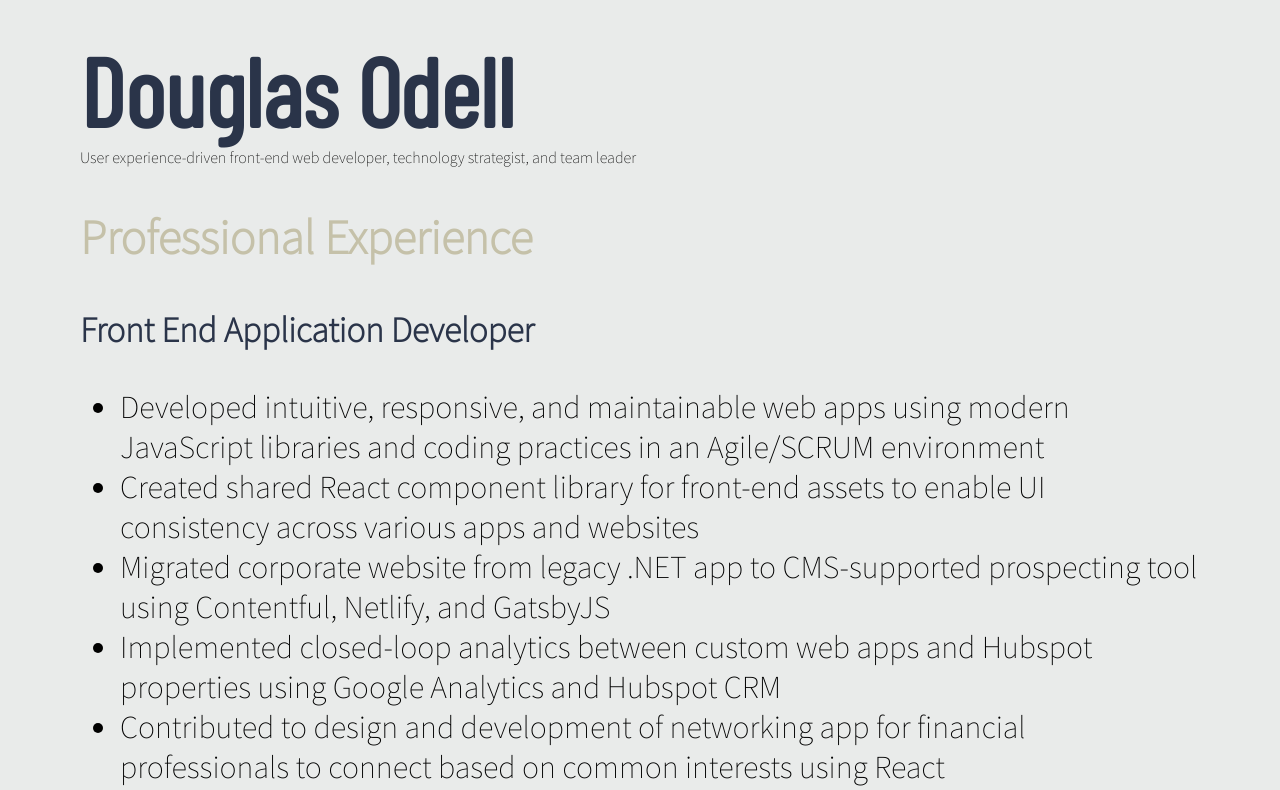
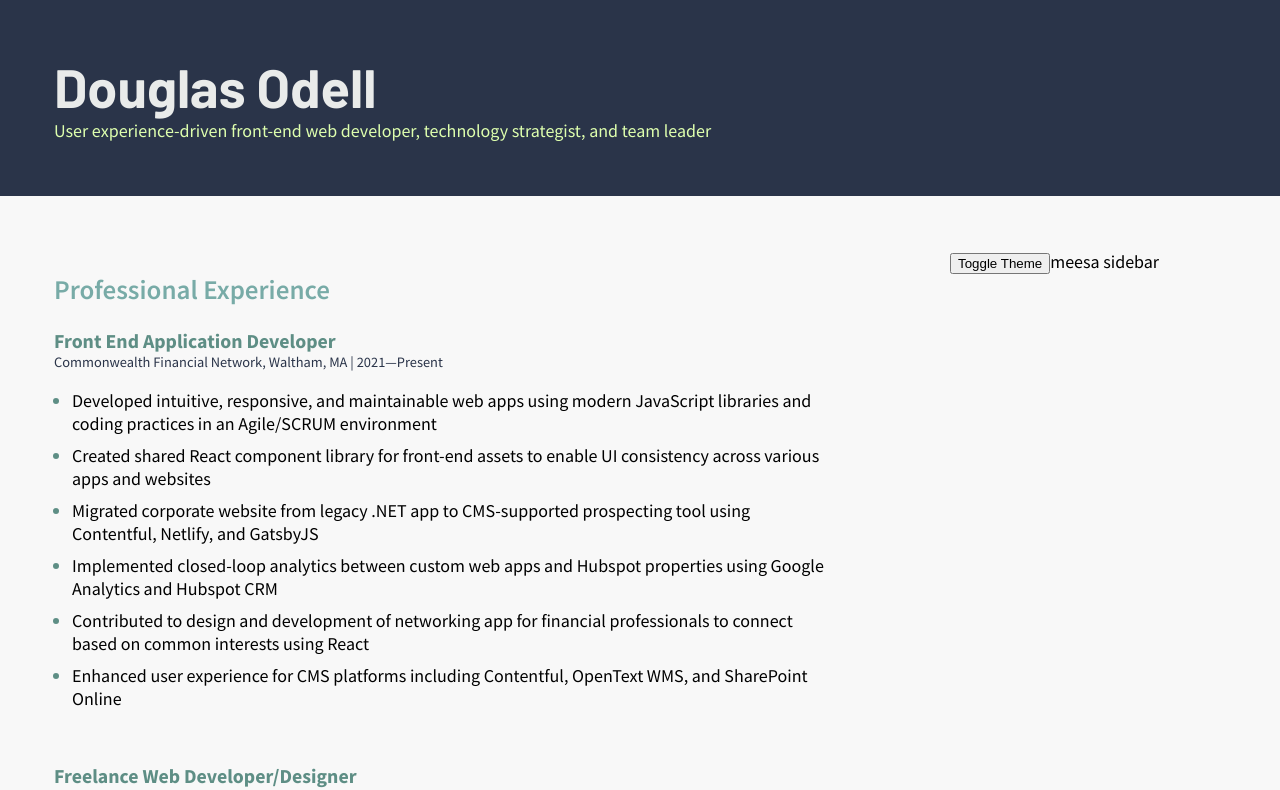
Before and after one commit to douglasio/portfolio-site, a React (Create React App) app: page / in a window 1280 px wide. Shown: the top 790 px of the page. Built offline with nearby package versions, Linux system fonts and the light colour scheme.

Commit message:
Create Job component and add more styling

```diff
--- a/public/index.html
+++ b/public/index.html
@@ -3,27 +3,27 @@
   <head>
     <meta charset="utf-8" />
     <link rel="icon" href="%PUBLIC_URL%/favicon.ico" />
-		<link rel="preconnect" href="https://fonts.googleapis.com" />
-		<link rel="preconnect" href="https://fonts.googleapis.com" />
-		<link rel="preconnect" href="https://fonts.gstatic.com" crossorigin />
-		<link
-			href="https://fonts.googleapis.com/css2?family=Barlow+Condensed&display=swap"
-			rel="stylesheet"
+    <meta
+      name="viewport"
+      content="width=device-width, initial-scale=1"
     />
-    <link rel="preconnect" href="https://fonts.gstatic.com" crossorigin>
-<link href="https://fonts.googleapis.com/css2?family=Barlow+Condensed&family=Source+Sans+Pro:wght@200&display=swap" rel="stylesheet">
-		<meta name="viewport" content="width=device-width, initial-scale=1" />
     <meta name="theme-color" content="#000000" />
     <meta
       name="description"
       content="Web site created using create-react-app"
     />
-		<link rel="apple-touch-icon" href="%PUBLIC_URL%/logo192.png" />
+    <link
+      rel="apple-touch-icon"
+      href="%PUBLIC_URL%/logo192.png"
+    />
     <!--
       manifest.json provides metadata used when your web app is installed on a
       user's mobile device or desktop. See https://developers.google.com/web/fundamentals/web-app-manifest/
     -->
-		<link rel="manifest" href="%PUBLIC_URL%/manifest.json" />
+    <link
+      rel="manifest"
+      href="%PUBLIC_URL%/manifest.json"
+    />
     <!--
       Notice the use of %PUBLIC_URL% in the tags above.
       It will be replaced with the URL of the `public` folder during the build.
@@ -36,7 +36,10 @@
     <title>React App</title>
   </head>
   <body>
-		<noscript>You need to enable JavaScript to run this app.</noscript>
+    <noscript
+      >You need to enable JavaScript to run this
+      app.</noscript
+    >
     <div id="root"></div>
     <!--
       This HTML file is a template.
--- a/src/App.js
+++ b/src/App.js
@@ -3,6 +3,7 @@ import { CookiesProvider, useCookies } from 'react-cookie';
 import { Helmet, HelmetProvider } from 'react-helmet-async';
 import { ThemeProvider } from 'styled-components';
 import * as Styled from './App.styles.js';
+import Job from './components/Job';
 import resume from './data/resume.json';
 import useSelectedTheme from './hooks/useSelectedTheme';
 
@@ -33,33 +34,26 @@ function App() {
                 <section>
                   <h2>{experience.professional.title}</h2>
                   {experience.professional.entries.map(
-                    ({ id, title, accomplishments }) => {
+                    ( entry ) => {
                       return (
-                        <div key={id}>
-                          <h3>{title}</h3>
-                          <ul>
-                            {accomplishments.map(
-                              (accomplishment, i) => {
-                                return (
-                                  <li key={`${id}${i}`}>
-                                    {accomplishment}
-                                  </li>
-                                );
-                              }
-                            )}
-                          </ul>
-                        </div>
+                        <Job details={entry} key={entry.id} />
                       );
                     }
                   )}
                 </section>
+              </Styled.Main>
+              <Styled.Sidebar>
                 <button
                   type="button"
                   onClick={toggleSelectedTheme}
                 >
                   Toggle Theme
                 </button>
-              </Styled.Main>
+                meesa sidebar
+              </Styled.Sidebar>
+              <Styled.Footer>
+                Footer
+              </Styled.Footer>
             </Styled.App>
           </ThemeProvider>
         )}
--- a/src/App.styles.js
+++ b/src/App.styles.js
@@ -2,9 +2,11 @@ import styled, {
   createGlobalStyle,
 } from 'styled-components';
 
+const bodyPadding = `3rem`;
+
 export const GlobalStyle = createGlobalStyle`
-    html, body {
-        font-size: 16px;
+    :root, body {
+        font-size: 18px;
     }
 
     body {
@@ -13,35 +15,76 @@ export const GlobalStyle = createGlobalStyle`
         box-sizing: border-box;
         color: ${({ theme }) => theme.body.paragraph};
         font-family: 'Source Sans Pro', sans-serif;
-        padding: 2rem 5rem;
+        font-size: 1rem;
+        font-weight: 400;
     }
 
     h1 {
         color: ${({ theme }) => theme.body.h1};
-        font-family: 'Barlow Condensed', sans-serif;
-        font-size: 3em;
+        font-family: 'Barlow', sans-serif;
+        font-size: 3rem;
+        font-weight: 700;
         margin: 0;
     }
 
     h2 {
         color: ${({ theme }) => theme.body.h2};
-        font-size: 1.5em;
+        font-size: 1.5rem;
+        font-weight: 600;
     }
 
     h3 {
         color: ${({ theme }) => theme.body.h3};
-        font-size: 1.1em;
+        font-size: 1.1rem;
+        font-weight: 700;
+        margin: 0;
     }
 
-    p, ul {
-        font-size: 1em;
+    h4 {
+        color: ${({ theme }) => theme.body.h4};
+        font-size: 0.8rem;
+        font-weight: 400;
+        margin: 0;
+    }
+
+    p, li {
+        font-size: 1rem;
+    }
+
+    p, ul > li {
+        margin: 0.5rem 0;
+    }
+
+    ul {
+        margin: 0;
+        padding: 0 1rem;
     }
 `;
 
-export const App = styled.div``;
+export const App = styled.div`
+  display: grid;
+  grid-template-areas:
+    'header header'
+    'body sidebar'
+    'body sidebar'
+    'body sidebar'
+    'footer footer';
+  grid-template-columns: 70% 30%;
+  grid-template-rows: repeat(4, auto);
+`;
 
 export const Header = styled.header`
+  background-color: ${({ theme }) =>
+    theme.header.background};
+  color: ${({ theme }) => theme.header.paragraph};
   font-size: 2rem;
+  grid-area: header;
+  padding: ${bodyPadding};
+
+  h1 {
+    color: ${({ theme }) =>
+    theme.header.h1};
+  }
 
   .byline {
     font-size: 1rem;
@@ -50,7 +93,18 @@ export const Header = styled.header`
 `;
 
 export const Main = styled.main`
-  font-size: 2rem;
+  font-size: 3rem;
+  grid-area: body;
+  box-sizing: border-box;
+  padding: ${bodyPadding};
 `;
 
-export const Footer = styled.footer``;
+export const Sidebar = styled.aside`
+  grid-area: sidebar;
+  padding: ${bodyPadding};
+`;
+
+export const Footer = styled.footer`
+  grid-area: footer;
+  padding: ${bodyPadding};
+`;
--- /dev/null
+++ b/src/components/Job.js
@@ -0,0 +1,39 @@
+import * as Styled from './Job.styles';
+
+const Job = ({ details }) => {
+  const {
+    accomplishments,
+    company,
+    endDate,
+    id,
+    location,
+    startDate,
+    title,
+  } = details;
+
+  const startYear = new Date(startDate).getFullYear();
+  const endYear = endDate
+    ? new Date(endDate).getFullYear()
+    : 'Present';
+
+  return (
+    <Styled.Job>
+      <h3>{title}</h3>
+      <h4>
+        {company && company}
+        {location && `, ${location}`}
+        {startYear && (company || location) && ` | `}
+        {startYear && `${startYear}—${endYear}`}
+      </h4>
+      <ul>
+        {accomplishments.map((accomplishment, i) => {
+          return (
+            <li key={`${id}${i}`}>{accomplishment}</li>
+          );
+        })}
+      </ul>
+    </Styled.Job>
+  );
+};
+
+export default Job;
--- /dev/null
+++ b/src/components/Job.styles.js
@@ -0,0 +1,13 @@
+import styled from 'styled-components';
+
+export const Job = styled.div`
+  margin-bottom: 3rem;
+
+  ul {
+    margin: 1rem 0;
+
+    li::marker {
+      color: ${({ theme }) => theme.body.marker};
+    }
+  }
+`;
--- a/src/index.css
+++ b/src/index.css
@@ -1,3 +1,5 @@
+@import url('https://fonts.googleapis.com/css2?family=Barlow:wght@700&family=Source+Sans+Pro:ital,wght@0,400;0,600;0,700;1,400;1,600;1,700&display=swap');
+
 body {
   margin: 0;
   font-family: -apple-system, BlinkMacSystemFont, 'Segoe UI', 'Roboto', 'Oxygen',
--- a/src/style/colors.js
+++ b/src/style/colors.js
@@ -5,28 +5,28 @@ const colors = {
 		blue: '#2a3449',
 		teal: '#5e8e85',
 		lightTeal: '#78aba7',
-		jonquil: '#d7db9b',
+		lime: '#deffae',
 		gray: '#e9ebea',
 	},
 	dark: {
 		blue: '#0d192b',
 		teal: '#335550',
 		lightTeal: '#446664',
-		jonquil: '#7c8252',
+		lime: '#7c8252',
 		gray: '#878b8c',
 	},
 	light: {
 		blue: '#aeadb6',
 		teal: '#cbd5d2',
 		lightTeal: '#d5e1e1',
-		jonquil: '#f1f2df',
+		lime: '#f1f2df',
 		gray: '#f8f8f8',
 	},
 	muted: {
 		blue: '#3d3b41',
 		teal: '#7c837e',
 		lightTeal: '#98a09c',
-		jonquil: '#c5c1a9',
+		lime: '#c5c1a9',
 		gray: '#ebeae8',
 	},
 };
--- a/src/style/theme.js
+++ b/src/style/theme.js
@@ -4,11 +4,18 @@ const theme = {
   light: {
     id: 't01',
     body: {
-            background: colors.bright.gray,
+      background: colors.light.gray,
       paragraph: colors.black,
       h1: colors.bright.blue,
-            h2: colors.muted.jonquil,
-            h3: colors.bright.blue,
+      h2: colors.bright.lightTeal,
+      h3: colors.bright.teal,
+      h4: colors.bright.blue,
+      marker: colors.bright.teal
+    },
+    header: {
+        background: colors.bright.blue,
+        paragraph: colors.bright.lime,
+        h1: colors.bright.gray,
     }
   },
   dark: {
@@ -16,11 +23,16 @@ const theme = {
     body: {
       background: colors.dark.blue,
       paragraph: colors.white,
-            h1: colors.bright.jonquil,
-            h2: colors.bright.jonquil,
+      h1: colors.bright.lime,
+      h2: colors.light.teal,
       h3: colors.white,
+      h4: colors.light.lightTeal,
+      marker: colors.light.lightTeal
+    },
+    header: {
+        background: colors.bright.blue
     }
-    }
-}
+  },
+};
 
 export default theme;
```
Lines whose indentation alone changed are shown as unchanged.
